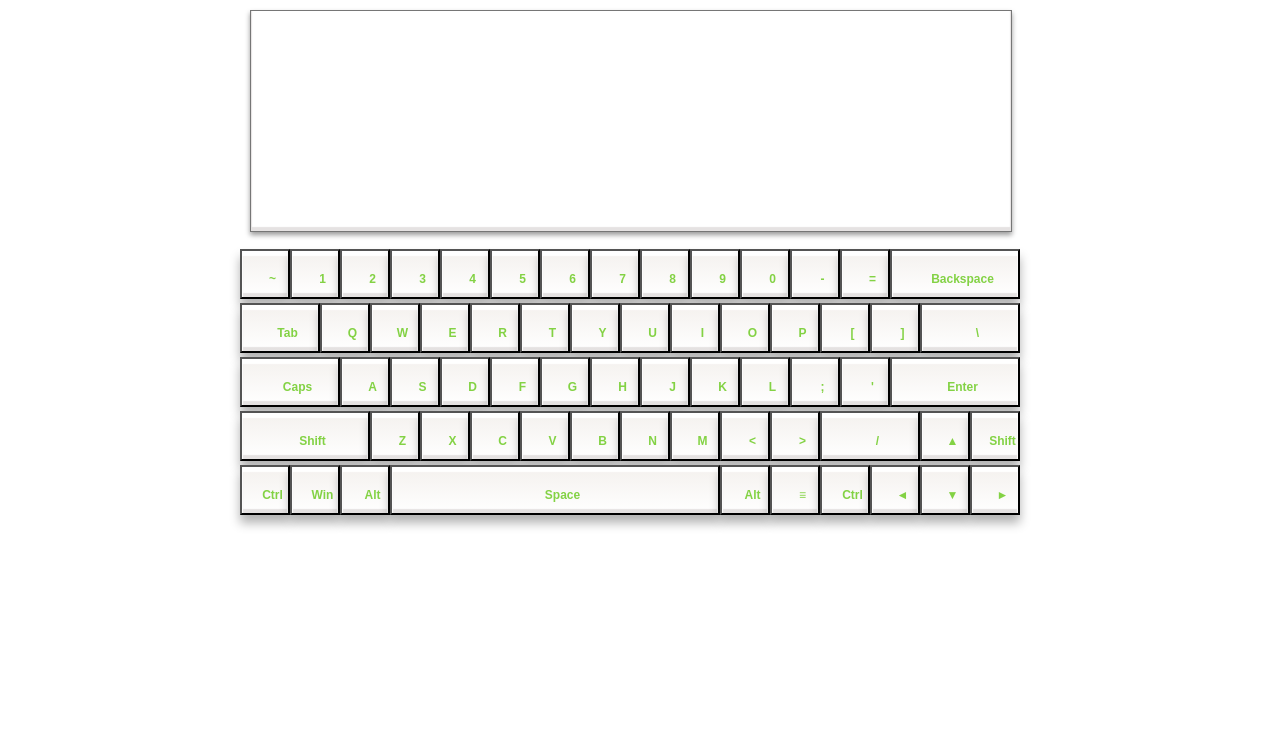
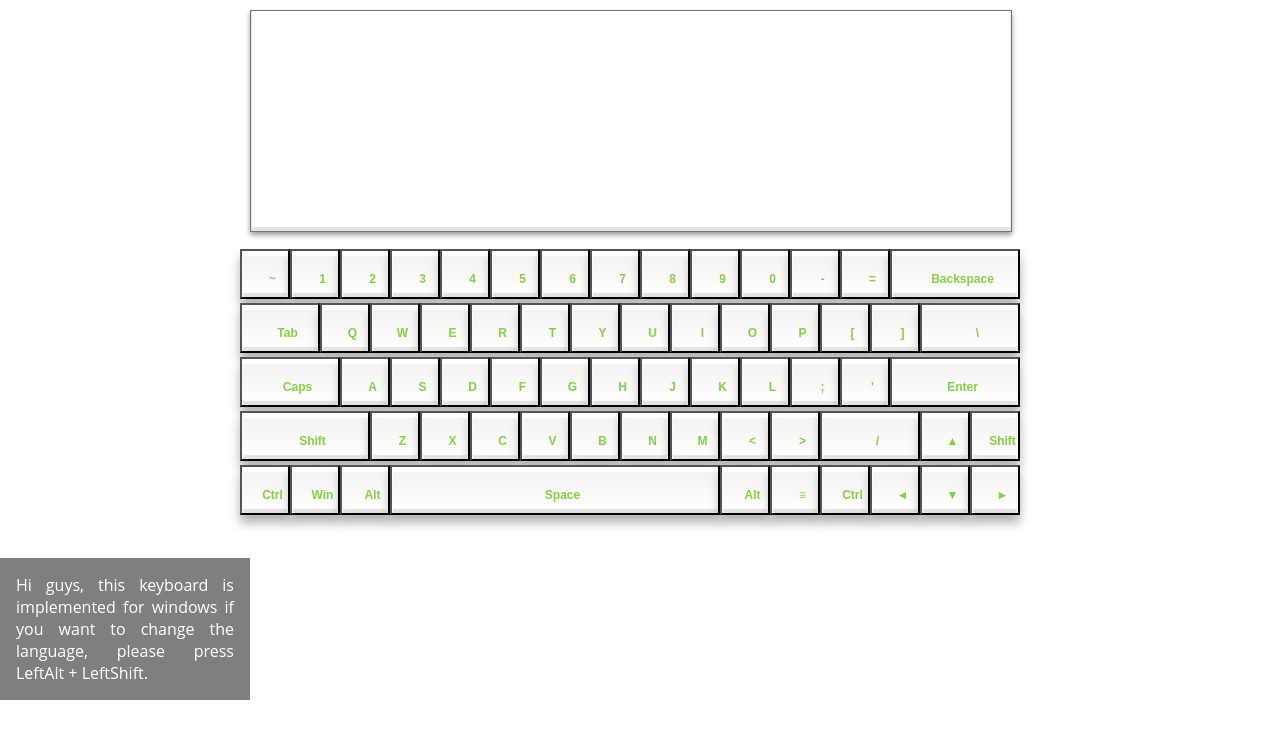
Before and after one commit to Krukovich/virtual-keyboard, a website with bundled scripts: page index.html in a window 1280 px wide. Built offline with nearby package versions, Linux system fonts and the light colour scheme.

Commit message:
feat: add message for people

```diff
--- a/js/index.js
+++ b/js/index.js
@@ -52,4 +52,6 @@ window.onload = () => {
   document.addEventListener('keyup', (event) => {
     helper.removePressAnimation(event.code);
   });
+
+  helper.showMessage();
 };
--- a/js/modules/Helper.js
+++ b/js/modules/Helper.js
@@ -50,6 +50,13 @@ class Helper {
   loadDataFromLocalStorage() {
     return JSON.parse(localStorage.getItem('lang'));
   }
+
+  showMessage() {
+    const message = document.createElement('div');
+    message.classList.add('message');
+    message.innerText = 'Hi guys, this keyboard is implemented for windows if you want to change the language, please press LeftAlt + LeftShift.';
+    document.body.append(message);
+  }
 }
 
 export default Helper;
--- a/scss/blocks/_keyboard.scss
+++ b/scss/blocks/_keyboard.scss
@@ -11,3 +11,18 @@
     box-shadow: 0 3px 5px 0 rgba(0, 0, 0, 0.4), inset 0px -3px 1px 1px rgba(204, 198, 197, 0.5);
   }
 }
+
+.message {
+  padding: 1rem;
+  position: fixed;
+  color: #fff;
+  text-align: justify;
+  width: 250px;
+  bottom: 100px;
+  left: 0;
+  background-color: rgba(0, 0, 0, 0.5);
+}
+
+.message:hover {
+  display: none;
+}
```
Also changed, not shown: build/css/index.css, 1 other file. Lines whose indentation alone changed are shown as unchanged.
